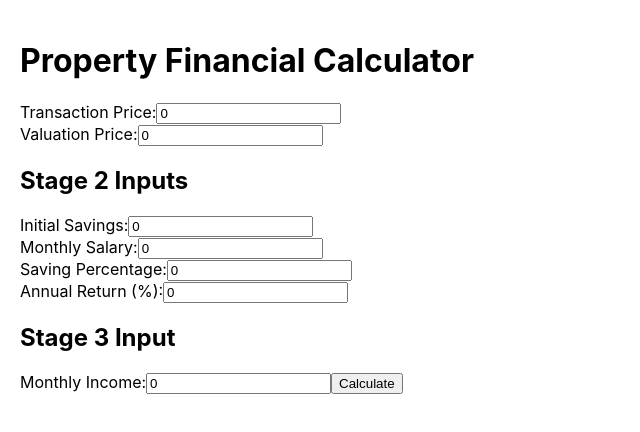
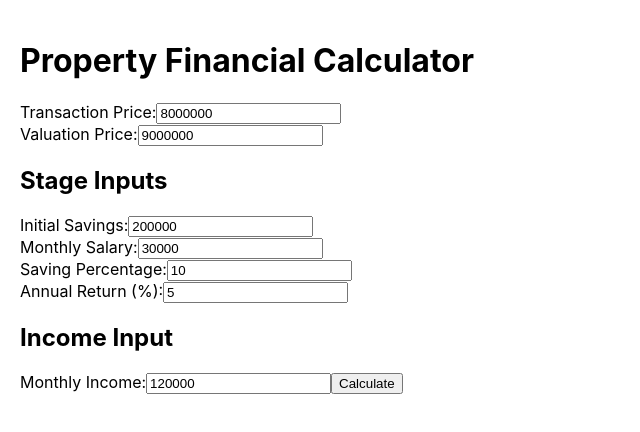
Before and after one commit to Shammo07/PropertyCalculator, a React (Create React App) app: page / in a window 1280 px wide. Shown: the top 432 px of the page, without its empty margins (0-640 px from the left). Built offline with nearby package versions, Linux system fonts and the light colour scheme.

Commit message:
updated calc

```diff
--- a/src/App.tsx
+++ b/src/App.tsx
@@ -1,5 +1,3 @@
-// src/App.tsx
-
 import React, { useState } from 'react';
 import { Bar } from 'react-chartjs-2';
 import { Chart, registerables } from 'chart.js';
@@ -14,24 +12,24 @@ import {
     calculateMonthsNeeded,
     calculateTotalLoan,
     checkStressAndDTI,
-    calculateStampDutyFee // Import the stamp duty calculation function
+    calculateStampDutyFee,
 } from './calculations';
 
 Chart.register(...registerables);
 
 const App: React.FC = () => {
    // State for transaction and valuation prices
-   const [transactionPrice, setTransactionPrice] = useState<number>(0);
-   const [valuationPrice, setValuationPrice] = useState<number>(0);
+   const [transactionPrice, setTransactionPrice] = useState<number>(8000000); // Example default value for testing
+   const [valuationPrice, setValuationPrice] = useState<number>(9000000); // Example default value for testing
 
-   // Stage 2 variables
-   const [initialSavings, setInitialSavings] = useState<number>(0);
-   const [monthlySalary, setMonthlySalary] = useState<number>(0);
-   const [savingPercentage, setSavingPercentage] = useState<number>(0);
-   const [annualReturn, setAnnualReturn] = useState<number>(0);
+   // Stage variables for savings and income calculations
+   const [initialSavings, setInitialSavings] = useState<number>(200000); // Example default value for testing
+   const [monthlySalary, setMonthlySalary] = useState<number>(30000); // Example default value for testing
+   const [savingPercentage, setSavingPercentage] = useState<number>(10); // Example default value for testing
+   const [annualReturn, setAnnualReturn] = useState<number>(5); // Example default value for testing
 
-   // Stage 3 variables
-   const [income, setIncome] = useState<number>(0);
+   // Stage variables for income calculations
+   const [income, setIncome] = useState<number>(120000); // Example default value for testing
 
    // Results state
    const [results, setResults] = useState<any>({});
@@ -42,35 +40,51 @@ const App: React.FC = () => {
        const downPayment = calculateDownpayment(transactionPrice, valuationPrice);
        const agencyFee = calculateAgencyFee(transactionPrice);
        const legalFee = calculateLegalFee(transactionPrice);
-       const mortgageInsurance = calculateMortgageInsurance(transactionPrice, valuationPrice, 15); // Assuming a tenor of 15 years
-       const bankLoan = calculateBankLoan(transactionPrice, valuationPrice);
-       const stampDutyFee = calculateStampDutyFee(transactionPrice, valuationPrice); // Calculate stamp duty fee
+       const mortgageInsurance = calculateMortgageInsurance(transactionPrice, valuationPrice, /* tenor */15);
+       const bankLoanAmount = calculateBankLoan(transactionPrice, valuationPrice);
+       const stampDutyFee = calculateStampDutyFee(transactionPrice, valuationPrice);
 
        // Calculate total expense
-       const totalExpense = downPayment + agencyFee + legalFee + mortgageInsurance + bankLoan + stampDutyFee; // Include stamp duty fee
+       const totalExpense =
+           downPayment +
+           agencyFee +
+           legalFee +
+           mortgageInsurance -
+           bankLoanAmount +
+           stampDutyFee;
 
        // Calculate months needed to save for total expense
-       const monthsNeeded = calculateMonthsNeeded(initialSavings, monthlySalary, savingPercentage / 100, annualReturn / 100, totalExpense);
+       const monthsNeeded =
+           calculateMonthsNeeded(initialSavings, monthlySalary, savingPercentage /100 , annualReturn /100 , totalExpense);
 
        // Calculate total loan and check stress test and DTI
-       const totalLoan = calculateTotalLoan(transactionPrice, valuationPrice, 15); // Assuming a tenor of 15 years
-       const dtiResult = checkStressAndDTI(totalLoan, income / 12, 15); // Monthly income
+       const totalLoan =
+           calculateTotalLoan(transactionPrice ,valuationPrice ,15);
+       const dtiResult =
+           checkStressAndDTI(totalLoan , income ,15 );
 
-       // Prepare data for chart
-       const dataChart = {
-           labels: ['Downpayment', 'Agency Fee', 'Legal Fee', 'Mortgage Insurance', 'Stamp Duty Fee', 'Total Expense'],
-           datasets: [{
-               label: 'Expenses',
-               data: [
+       // Prepare data for chart display
+       const dataChart={
+           labels:['Downpayment', 'Agency Fee', 'Legal Fee', 'Mortgage Insurance', 'Stamp Duty Fee', 'Total Expense'],
+           datasets:[{
+               label:'Expenses',
+               data:[
                    downPayment,
                    agencyFee,
                    legalFee,
                    mortgageInsurance,
                    stampDutyFee,
-                   totalExpense
+                   totalExpense,
                ],
-               backgroundColor: ['rgba(75,192,192)', 'rgba(255,99,132)', 'rgba(255,206,86)', 'rgba(54,162,235)', 'rgba(153,102,255)', 'rgba(255,159,64)'],
-               borderWidth: 1,
+               backgroundColor:[
+                   'rgba(75 ,192 ,192)',
+                   'rgba(255 ,99 ,132)',
+                   'rgba(255 ,206 ,86)',
+                   'rgba(54 ,162 ,235)',
+                   'rgba(153 ,102 ,255)',
+                   'rgba(255 ,159 ,64)',
+               ],
+               borderWidth :1 ,
            }],
        };
 
@@ -78,12 +92,12 @@ const App: React.FC = () => {
            totalExpense,
            monthsNeeded,
            dtiResult,
-           chartData: dataChart
+           chartData:dataChart ,
        });
    };
 
    return (
-       <div style={{ padding: '20px' }}>
+       <div style={{ padding:'20px' }}>
            <h1>Property Financial Calculator</h1>
 
            {/* Input Section */}
@@ -99,8 +113,8 @@ const App: React.FC = () => {
                </label>
                <br />
 
-               {/* Stage 2 Inputs */}
-               <h2>Stage 2 Inputs</h2>
+               {/* Stage Inputs */}
+               <h2>Stage Inputs</h2>
                <label>
                    Initial Savings:
                    <input type="number" value={initialSavings} onChange={(e) => setInitialSavings(Number(e.target.value))} />
@@ -121,8 +135,8 @@ const App: React.FC = () => {
                    <input type="number" value={annualReturn} onChange={(e) => setAnnualReturn(Number(e.target.value))} />
                </label>
 
-               {/* Stage 3 Input */}
-               <h2>Stage 3 Input</h2>
+               {/* Income Input */}
+               <h2>Income Input</h2>
                <label>
                    Monthly Income:
                    <input type="number" value={income} onChange={(e) => setIncome(Number(e.target.value))} />
```
